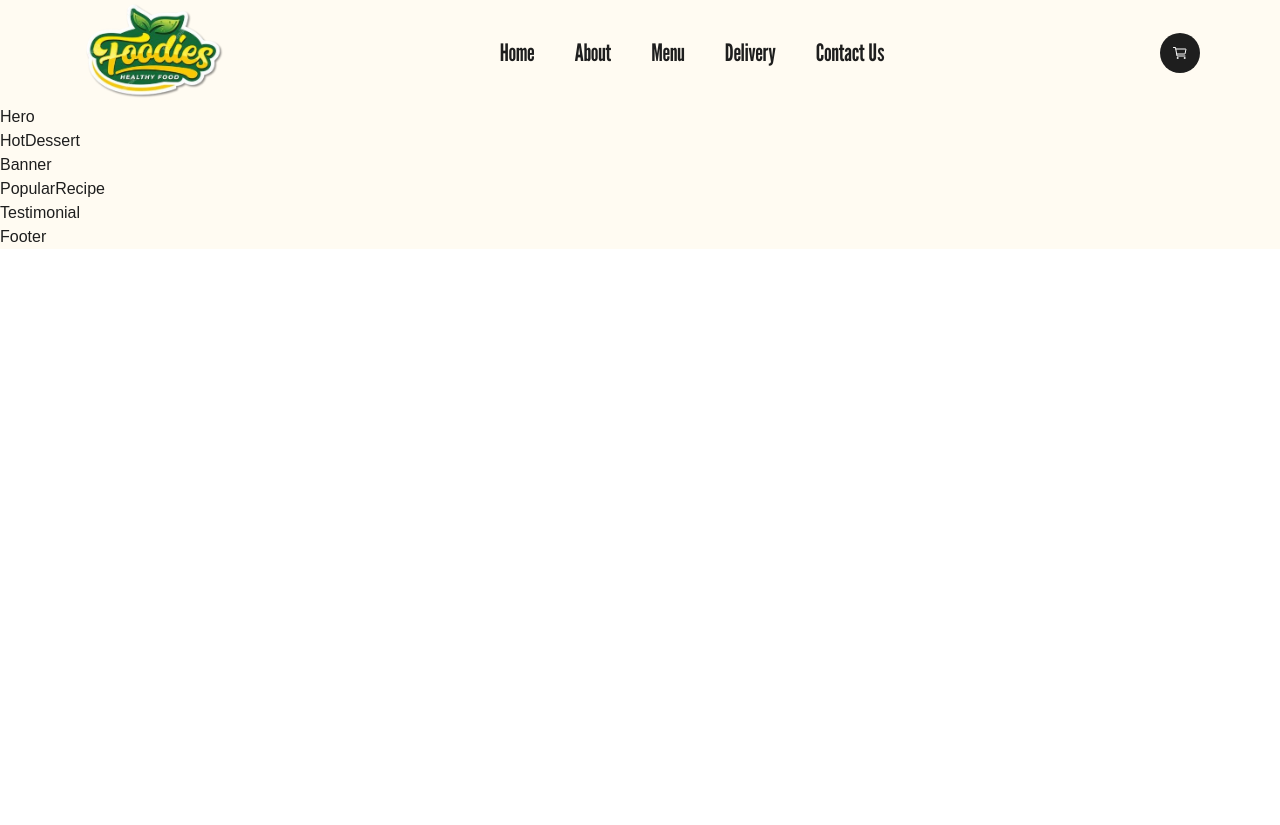
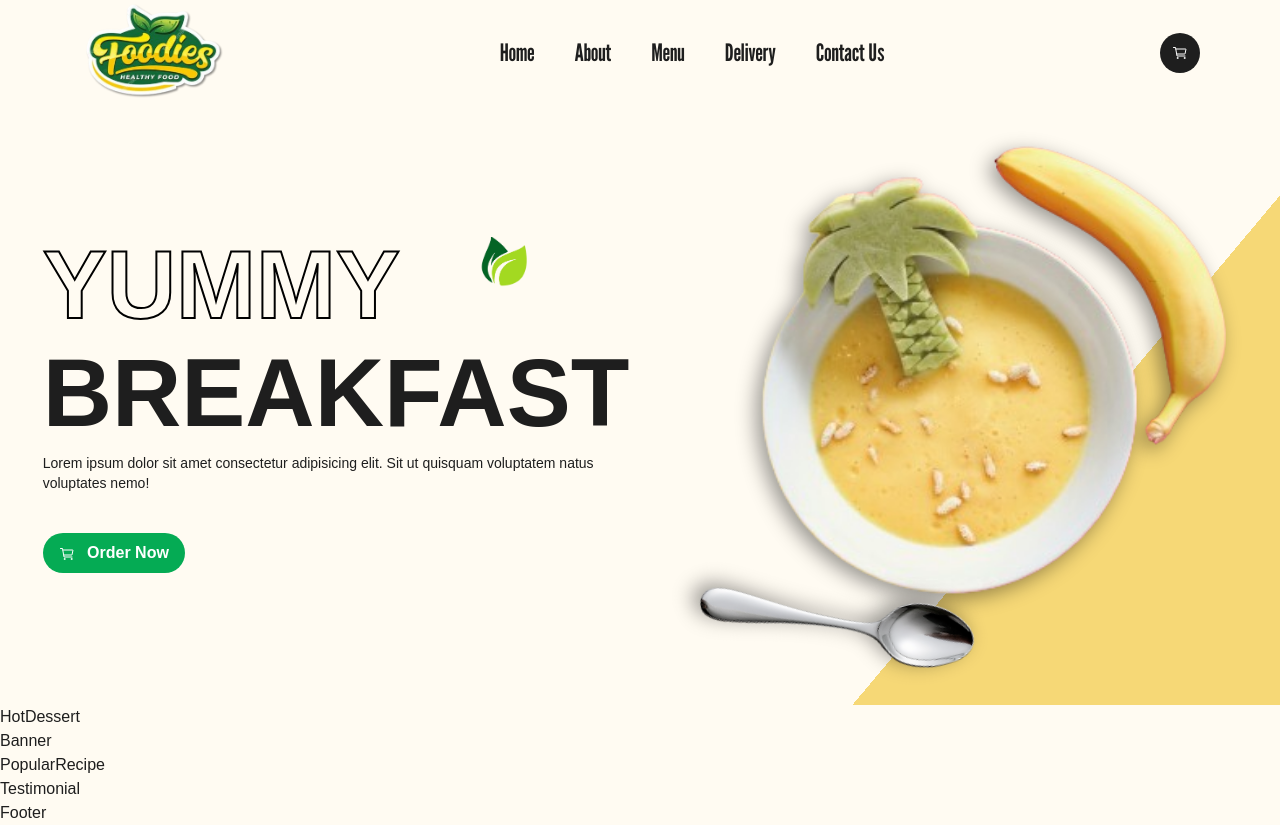
Before and after one commit to freetimezp/js-portfolio-103-yummy, a React (Vite) app: page / in a window 1280 px wide. Before the commit the page ends 800 px from the top, so only its background shows below. Built offline with nearby package versions, Linux system fonts and the light colour scheme.

Commit message:
03. js-portfolio-103-yummy. Hero component.

```diff
--- a/src/App.jsx
+++ b/src/App.jsx
@@ -1,3 +1,4 @@
+/* eslint-disable no-unused-vars */
 import React from "react";
 import Navbar from "./components/Navbar/Navbar";
 import Hero from "./components/Hero/Hero";
--- a/src/components/Hero/Hero.jsx
+++ b/src/components/Hero/Hero.jsx
@@ -1,7 +1,122 @@
+/* eslint-disable no-unused-vars */
 import React from "react";
 
+import FoodImage from "../../assets/food/food.png";
+import Spoon from "../../assets/food/spoon.png";
+import Banana from "../../assets/food/banana2.png";
+import Leaf from "../../assets/food/leaf.png";
+
+import { IoCardOutline, IoCartOutline } from "react-icons/io5";
+
+import { motion } from "framer-motion";
+
+const SlideUp = (delay) => {
+  return {
+    hidden: {
+      y: "100%",
+      opacity: 0
+    },
+    show: {
+      y: 0,
+      opacity: 1,
+      transition: {
+        duration: .6,
+        delay: delay
+      }
+    }
+  }
+};
+
 const Hero = () => {
-  return <div>Hero</div>;
+  return (
+    <main>
+      <div className="container min-h-[600px] flex justify-center relative z-10">
+        <div className="grid grid-cols-1 md:grid-cols-2 gap-12 lg:gap-24 place-items-center
+          justify-between">
+          {/* content */}
+          <div className="space-y-3 mt-14 text-center md:text-left md:mt-0">
+            <motion.h1
+              className="relative text-5xl lg:text-7xl xl:text-8xl font-bold uppercase
+              text-outline text-transparent"
+              variants={SlideUp(1.5)}
+              initial="hidden"
+              whileInView="show"
+            >
+              Yummy <img src={Leaf} alt="leaf" className="absolute w-[50px] top-0 right-0
+                md:right-[100px]" />
+            </motion.h1>
+
+            <motion.h1
+              className="text-5xl lg:text-7xl xl:text-8xl font-bold uppercase"
+              variants={SlideUp(1)}
+              initial="hidden"
+              whileInView="show"
+            >
+              BREAKFAST
+            </motion.h1>
+
+            <motion.p
+              className="text-sm"
+              variants={SlideUp(1.8)}
+              initial="hidden"
+              whileInView="show"
+            >
+              Lorem ipsum dolor sit amet consectetur adipisicing elit.
+              Sit ut quisquam voluptatem natus voluptates nemo!
+            </motion.p>
+
+            <motion.button
+              className="btn-primary inline-block !mt-10"
+              variants={SlideUp(2.1)}
+              initial="hidden"
+              whileInView="show"
+            >
+              <IoCartOutline className="inline mr-2" /> Order Now
+            </motion.button>
+          </div>
+
+          {/* image */}
+          <div className="relative">
+            <motion.img
+              src={FoodImage}
+              alt="food"
+              className="w-[450px] img-shadow"
+              initial={{ opacity: 0, rotate: 20, x: 200, y: 100 }}
+              whileInView={{ opacity: 1, rotate: 0, x: 0, y: 0 }}
+              transition={{ duration: .8 }}
+            />
+
+            <motion.img
+              src={Spoon}
+              alt="spoon"
+              className="w-[350px] absolute bottom-[-120px] -left-16 rotate-[75deg] img-shadow"
+              initial={{ opacity: 0, rotate: -120, x: -200, y: -100 }}
+              whileInView={{ opacity: 1, rotate: 75, x: 0, y: 0 }}
+              transition={{ duration: 1.4 }}
+            />
+
+            <motion.img
+              src={Banana}
+              alt="banana"
+              className="w-[400px] absolute top-[-30px] right-[-130px] md:right-[-160px] img-shadow"
+              initial={{ opacity: 0, rotate: -70, x: 200, y: 100 }}
+              whileInView={{ opacity: 1, rotate: 0, x: 0, y: 0 }}
+              transition={{ duration: 1.9 }}
+            />
+          </div>
+        </div>
+      </div>
+
+      {/* bg */}
+      <motion.div
+        initial={{ opacity: 0, rotate: 60, x: 200, y: 100 }}
+        whileInView={{ opacity: 1, rotate: 40, x: 0, y: 0 }}
+        className="w-[1500px] h-[1500px] rounded-3xl bg-lightYellow absolute
+          top-[25%] left-[70%] z-0"
+      >
+      </motion.div>
+    </main>
+  );
 };
 
 export default Hero;
```
